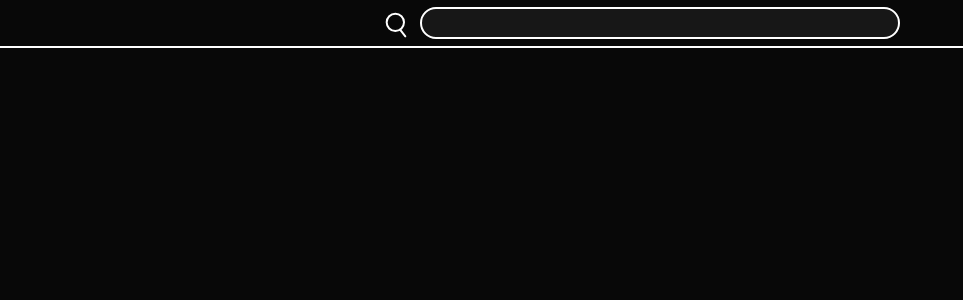
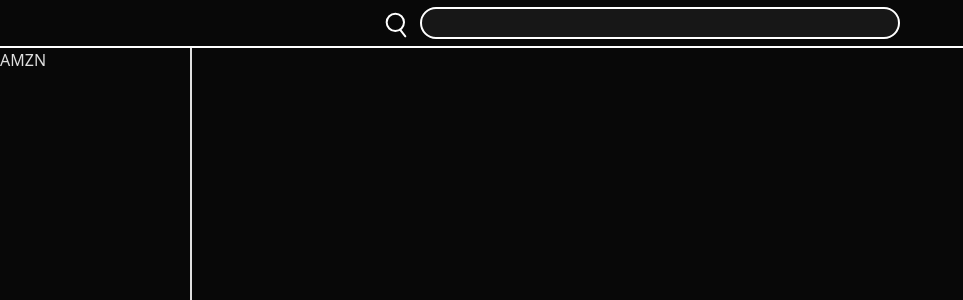
Before and after one commit to miniWorkz/stock-predictor-frontend, a React app: page / in a window 1280 px wide. Shown: the top 300 px of the page, without its empty margins (0-963 px from the left). Built offline with nearby package versions, Linux system fonts and the light colour scheme; the HTML template or start-up script is replaced by a standard one.

Commit message:
added watchlist biolerplate

```diff
--- a/src/App.jsx
+++ b/src/App.jsx
@@ -1,13 +1,19 @@
 // import { useState } from 'react'
 import './App.css'
 import Header from './components/header/Header.jsx'
+import Watchlist from "./components/watchlist-section/watchlist.jsx";
 
 function App() {
 
   return (
-    <>
+    <body className={"flex flex-col"}>
         <Header></Header>
-    </>
+        <main>
+            <Watchlist></Watchlist>
+        </main>
+    </body>
+
+
   )
 }
 
--- /dev/null
+++ b/src/components/watchlist-section/watchlist.css
@@ -0,0 +1,3 @@
+section{
+    width: 15vw;
+}
--- /dev/null
+++ b/src/components/watchlist-section/watchlist.jsx
@@ -0,0 +1,13 @@
+import "./watchlist.css"
+
+function Watchlist(){
+    return(
+        <section className={"border-r-2 h-[94.5vh]"}>
+            <div className={"card"}>
+                <h1>AMZN</h1>
+            </div>
+        </section>
+    );
+}
+
+export default Watchlist;
```
